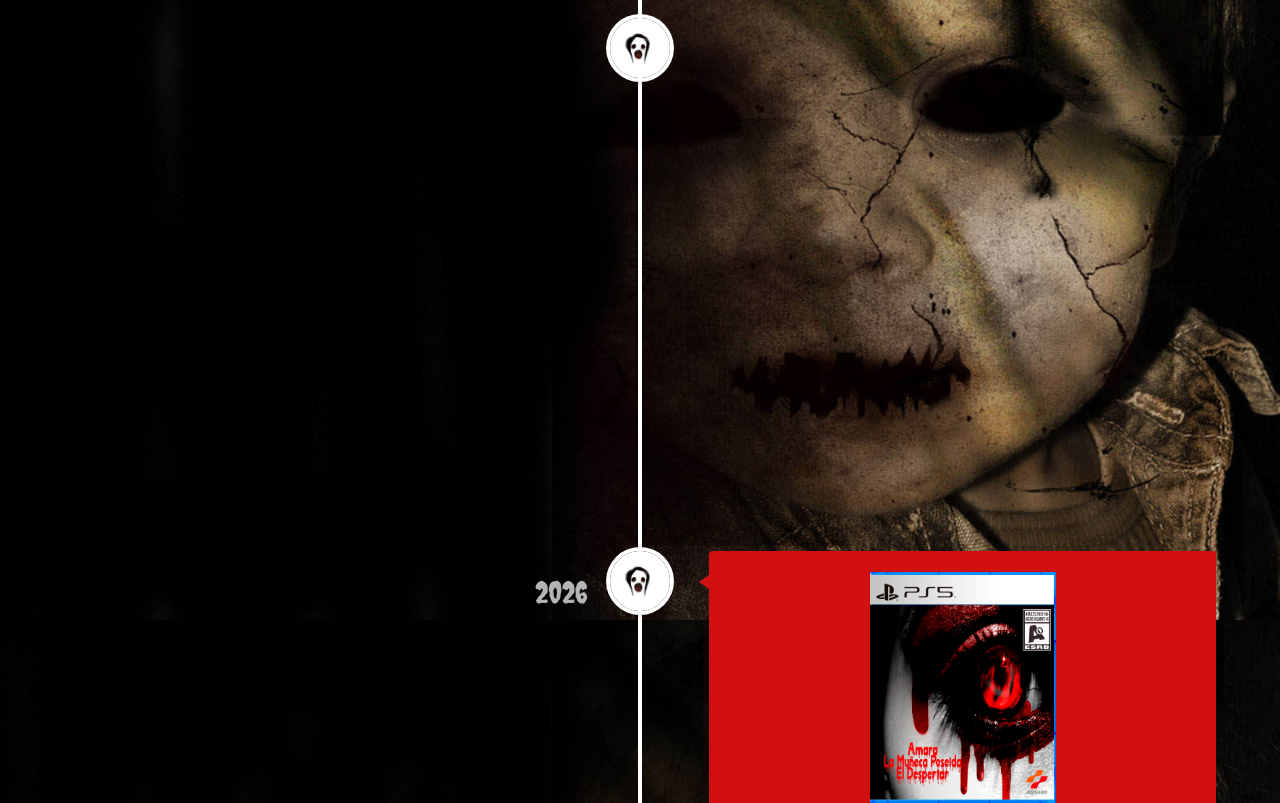
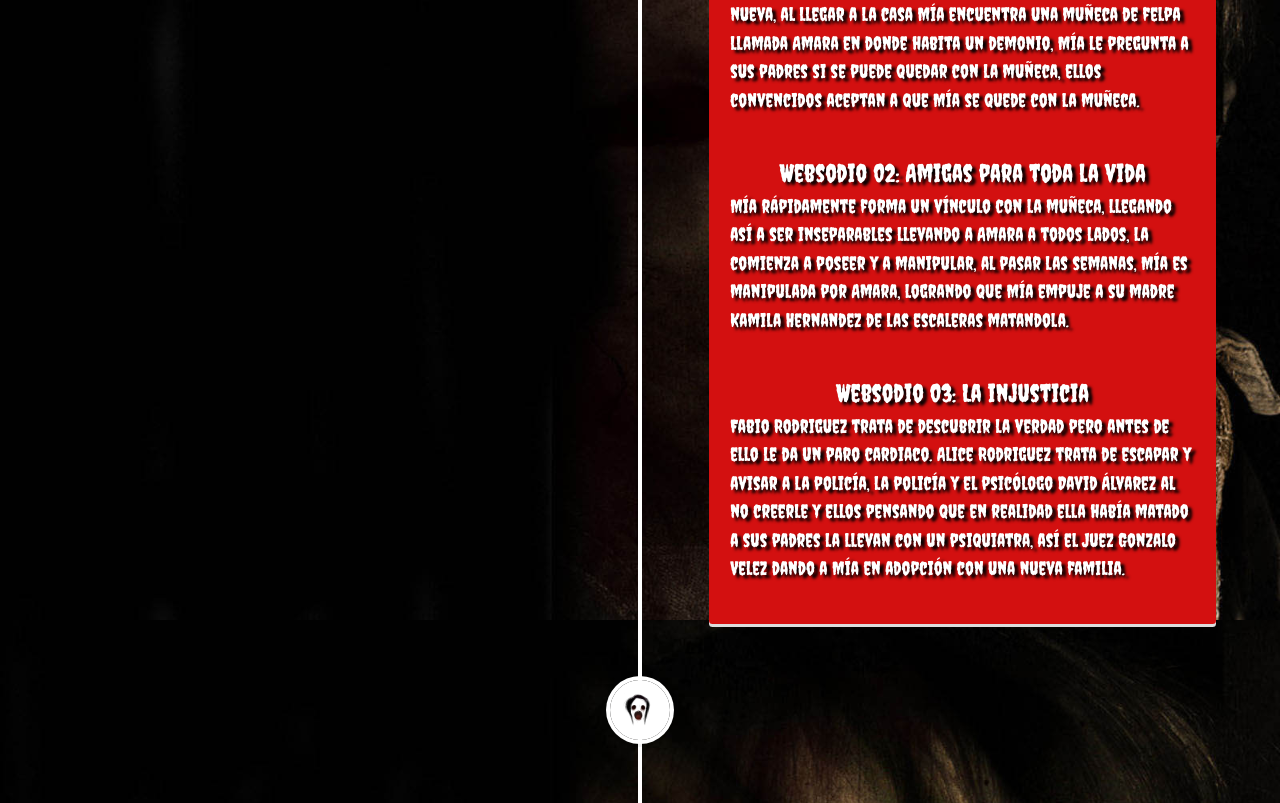
Before and after one commit to Melanyg24/transmedia, a React (Vite) app: page /timeline in a window 1280 px wide. Shown: the part 1300-2103 px from the top of the page. Built offline with nearby package versions, Linux system fonts and the light colour scheme.

Commit message:
actualizando

```diff
--- a/src/Pages/Timeline/TimeLine.jsx
+++ b/src/Pages/Timeline/TimeLine.jsx
@@ -19,7 +19,11 @@ const ExperienceCard = ({ exp }) => (
       color: "#fff",
     }}
     contentArrowStyle={{ borderRight: "10px solid  #D31010" }}
-    date={<span style={{ fontSize: "30px", color:"#fff", marginTop:"20px" }}>{exp.date}</span>}
+    date={
+      <span style={{ fontSize: "30px", color: "#fff", marginTop: "20px" }}>
+        {exp.date}
+      </span>
+    }
     icon={
       <div className="flex justify-center items-center w-full h-full bg-white rounded-full">
         <img
@@ -32,9 +36,29 @@ const ExperienceCard = ({ exp }) => (
   >
     <div>
       <img className="w-[40%] mx-auto" src={exp.img} alt="" />
-      <h3 className="text-center text-white text-[40px] font-bold text-shadow-black">" {exp.title} "</h3>
-      <h3 className="text-white text-shadow-black text-center text-[30px]">{exp.company_name}</h3>
-      <h3 className="text-[25px] text-shadow-black text-center">{exp.points}</h3>
+      <h3 className="text-center text-white text-[40px] font-bold text-shadow-black">
+        " {exp.title} "
+      </h3>
+      <h3 className="text-white text-shadow-black text-center text-[30px]">
+        {exp.company_name}
+      </h3>
+      <h3 className="text-[25px] text-shadow-black text-center">
+        {exp.points}
+      </h3>
+      <ul>
+        {exp.capitulos &&
+          exp.contenido &&
+          exp.capitulos.map((capitulo, index) => (
+            <React.Fragment key={index}>
+              <div className=" py-5">
+                <li className="text-[25px] text-shadow-black text-center">{capitulo}</li>
+                <li className="text-[19px] text-shadow-black">
+                  {exp.contenido[index]}
+                </li>
+              </div>
+            </React.Fragment>
+          ))}
+      </ul>
     </div>
   </VerticalTimelineElement>
 );
--- a/src/Pages/WebSeries/WebSeries.jsx
+++ b/src/Pages/WebSeries/WebSeries.jsx
@@ -54,14 +54,22 @@ const WebSeries = () => {
   const handleVideoPause = (videoKey) => {
     setVideoState((prevState) => ({
       ...prevState,
-      [videoKey]: { ...prevState[videoKey], isPlaying: false, showPauseButton: false },
+      [videoKey]: {
+        ...prevState[videoKey],
+        isPlaying: false,
+        showPauseButton: false,
+      },
     }));
   };
 
   const handleVideoPlay = (videoKey) => {
     setVideoState((prevState) => ({
       ...prevState,
-      [videoKey]: { ...prevState[videoKey], isPlaying: true, showPauseButton: false },
+      [videoKey]: {
+        ...prevState[videoKey],
+        isPlaying: true,
+        showPauseButton: false,
+      },
     }));
   };
 
@@ -105,13 +113,14 @@ const WebSeries = () => {
                 controls
                 src="web01.mp4"
                 className="w-[90%] max-w-[750px] lg:w-[750px] xl:w-[500px] 2xl:w-[750px] rounded-3xl"
-                onEnded={() => handleVideoEnd('video1')}
-                onPause={() => handleVideoPause('video1')}
-                onPlay={() => handleVideoPlay('video1')}
+                onEnded={() => handleVideoEnd("video1")}
+                onPause={() => handleVideoPause("video1")}
+                onPlay={() => handleVideoPlay("video1")}
               />
-              {!videoState.video1.isPlaying && !videoState.video1.showPauseButton && (
+              {!videoState.video1.isPlaying &&
+                !videoState.video1.showPauseButton && (
                   <button
-                  onClick={() => handlePlayPause('video1')}
+                    onClick={() => handlePlayPause("video1")}
                     className="absolute inset-0 flex justify-center items-center bg-black bg-opacity-50 text-white text-2xl rounded-3xl"
                   >
                     <FaRegCirclePlay className="text-7xl xl:text-9xl z-50" />
@@ -124,7 +133,7 @@ const WebSeries = () => {
                       ...prevState,
                       video1: { ...prevState.video1, showPauseButton: false },
                     }));
-                    handlePlayPause('video1');
+                    handlePlayPause("video1");
                   }}
                   className="absolute inset-0 flex flex-col justify-center items-center bg-black bg-opacity-50 text-white text-2xl rounded-3xl"
                 >
@@ -136,12 +145,12 @@ const WebSeries = () => {
           <div className="flex justify-center items-center px-10">
             <p className="text-white text-[15px] text-justify md:text-4xl text-shadow-red xl:text-2xl 2xl:text-4xl">
               La familia Rodriguez conformada por los padres Kamila Hernandez y
-              Fabio Rodriguez, su hija Mía Rodriguez de 12 años y Alice
-              Rodriguez de 19 años quién es muy rebelde y tiene un conflicto con
+              Fabio Rodriguez, su hija Mía Rodriguez de 12 años y Alice
+              Rodriguez de 19 años quién es muy rebelde y tiene un conflicto con
               sus padres, ellos deciden mudarse a una casa nueva, al llegar a la
-              casa Mía encuentra una muñeca de felpa llamada Amara en donde
-              habita un demonio, Mía le pregunta a sus padres si se puede quedar
-              con la muñeca, ellos convencidos aceptan a que Mía se quede con la
+              casa Mía encuentra una muñeca de felpa llamada Amara en donde
+              habita un demonio, Mía le pregunta a sus padres si se puede quedar
+              con la muñeca, ellos convencidos aceptan a que Mía se quede con la
               muñeca.
             </p>
           </div>
@@ -160,13 +169,14 @@ const WebSeries = () => {
                 controls
                 src="web02.mp4"
                 className="w-[90%] max-w-[750px] lg:w-[750px] xl:w-[500px] 2xl:w-[750px] rounded-3xl"
-                onEnded={() => handleVideoEnd('video2')}
-                onPause={() => handleVideoPause('video2')}
-                onPlay={() => handleVideoPlay('video2')}
+                onEnded={() => handleVideoEnd("video2")}
+                onPause={() => handleVideoPause("video2")}
+                onPlay={() => handleVideoPlay("video2")}
               />
-              {!videoState.video2.isPlaying && !videoState.video2.showPauseButton && (
+              {!videoState.video2.isPlaying &&
+                !videoState.video2.showPauseButton && (
                   <button
-                  onClick={() => handlePlayPause('video2')}
+                    onClick={() => handlePlayPause("video2")}
                     className="absolute inset-0 flex justify-center items-center bg-black bg-opacity-50 text-white text-2xl rounded-3xl"
                   >
                     <FaRegCirclePlay className="text-7xl xl:text-9xl z-50" />
@@ -179,7 +189,7 @@ const WebSeries = () => {
                       ...prevState,
                       video2: { ...prevState.video2, showPauseButton: false },
                     }));
-                    handlePlayPause('video2');
+                    handlePlayPause("video2");
                   }}
                   className="absolute inset-0 flex flex-col justify-center items-center bg-black bg-opacity-50 text-white text-2xl rounded-3xl"
                 >
@@ -190,14 +200,11 @@ const WebSeries = () => {
           </div>
           <div className="flex justify-center items-center px-10">
             <p className="text-white text-[15px] text-justify md:text-4xl text-shadow-red xl:text-2xl 2xl:text-4xl">
-              La familia Rodriguez conformada por los padres Kamila Hernandez y
-              Fabio Rodriguez, su hija Mía Rodriguez de 12 años y Alice
-              Rodriguez de 19 años quién es muy rebelde y tiene un conflicto con
-              sus padres, ellos deciden mudarse a una casa nueva, al llegar a la
-              casa Mía encuentra una muñeca de felpa llamada Amara en donde
-              habita un demonio, Mía le pregunta a sus padres si se puede quedar
-              con la muñeca, ellos convencidos aceptan a que Mía se quede con la
-              muñeca.
+              Mía rápidamente forma un vínculo con la muñeca, llegando así a ser
+              inseparables llevando a Amara a todos lados, la comienza a poseer
+              y a manipular, al pasar las semanas, Mía es manipulada por Amara,
+              logrando que Mía empuje a su madre Kamila Hernandez de las
+              escaleras matandola.
             </p>
           </div>
         </div>
@@ -215,13 +222,14 @@ const WebSeries = () => {
                 controls
                 src="web03.mp4"
                 className="w-[90%] max-w-[750px] lg:w-[750px] xl:w-[500px] 2xl:w-[750px] rounded-3xl"
-                onEnded={() => handleVideoEnd('video3')}
-                onPause={() => handleVideoPause('video3')}
-                onPlay={() => handleVideoPlay('video3')}
+                onEnded={() => handleVideoEnd("video3")}
+                onPause={() => handleVideoPause("video3")}
+                onPlay={() => handleVideoPlay("video3")}
               />
-              {!videoState.video3.isPlaying && !videoState.video3.showPauseButton && (
+              {!videoState.video3.isPlaying &&
+                !videoState.video3.showPauseButton && (
                   <button
-                  onClick={() => handlePlayPause('video3')}
+                    onClick={() => handlePlayPause("video3")}
                     className="absolute inset-0 flex justify-center items-center bg-black bg-opacity-50 text-white text-2xl rounded-3xl"
                   >
                     <FaRegCirclePlay className="text-7xl xl:text-9xl z-50" />
@@ -234,7 +242,7 @@ const WebSeries = () => {
                       ...prevState,
                       video3: { ...prevState.video3, showPauseButton: false },
                     }));
-                    handlePlayPause('video3');
+                    handlePlayPause("video3");
                   }}
                   className="absolute inset-0 flex flex-col justify-center items-center bg-black bg-opacity-50 text-white text-2xl rounded-3xl"
                 >
@@ -245,14 +253,12 @@ const WebSeries = () => {
           </div>
           <div className="flex justify-center items-center px-10">
             <p className="text-white text-[15px] text-justify md:text-4xl text-shadow-red xl:text-2xl 2xl:text-4xl">
-              La familia Rodriguez conformada por los padres Kamila Hernandez y
-              Fabio Rodriguez, su hija Mía Rodriguez de 12 años y Alice
-              Rodriguez de 19 años quién es muy rebelde y tiene un conflicto con
-              sus padres, ellos deciden mudarse a una casa nueva, al llegar a la
-              casa Mía encuentra una muñeca de felpa llamada Amara en donde
-              habita un demonio, Mía le pregunta a sus padres si se puede quedar
-              con la muñeca, ellos convencidos aceptan a que Mía se quede con la
-              muñeca.
+              Fabio Rodriguez trata de descubrir la verdad pero antes de ello le
+              da un paro cardiaco. Alice Rodriguez trata de escapar y avisar a
+              la policía, la policía y el psicólogo David Álvarez al no creerle
+              y ellos pensando que en realidad ella había matado a sus padres la
+              llevan con un psiquiatra, así el Juez Gonzalo Velez dando a Mía en
+              adopción con una nueva familia.
             </p>
           </div>
         </div>
--- a/src/constants/index.js
+++ b/src/constants/index.js
@@ -1,33 +1,6 @@
 import {
-  mobile,
-  backend,
-  creator,
-  web,
-  javascript,
-  typescript,
-  html,
-  css,
-  reactjs,
-  redux,
-  tailwind,
-  nodejs,
-  mongodb,
-  git,
-  figma,
-  docker,
-  meta,
-  starbucks,
-  tesla,
-  shopify,
-  carrent,
-  jobit,
-  tripguide,
-  threejs,
   iconoGrito,
 } from "../assets";
-
-
-
 
 const experiences = [
   {
@@ -45,8 +18,20 @@ const experiences = [
     icon: iconoGrito,
     iconBg: "#383E56",
     date: "2025",
-    points: "Aqui se desarrolla la historia principal donde se explicara como la muñeca manipulará a la actriz principal",
-    img: ""
+    points: "",
+    img: "",
+    capitulos: [
+      "Websodio 01: Un Nuevo Comienzo",
+      "Websodio 02: Amigas para toda la vida",
+      "Websodio 03: La injusticia",
+    ],
+    contenido:[
+      "La familia Rodriguez conformada por los padres Kamila Hernandez y Fabio Rodriguez, su hija Mía Rodriguez de 12 años y Alice Rodriguez de 19 años quién es muy rebelde y tiene un conflicto con sus padres, ellos deciden mudarse a una casa nueva, al llegar a la casa Mía encuentra una muñeca de felpa llamada Amara en donde habita un demonio, Mía le pregunta a sus padres si se puede quedar con la muñeca, ellos convencidos aceptan a que Mía se quede con la muñeca.",
+      "Mía rápidamente forma un vínculo con la muñeca, llegando así a ser inseparables llevando a Amara a todos lados, la comienza a poseer y a manipular, al pasar las semanas, Mía es manipulada por Amara, logrando que Mía empuje a su madre Kamila Hernandez de las escaleras matandola.",
+      "Fabio Rodriguez trata de descubrir la verdad pero antes de ello le da un paro cardiaco. Alice Rodriguez trata de escapar y avisar a la policía, la policía y el psicólogo David Álvarez al no creerle y ellos pensando que en realidad ella había matado a sus padres la llevan con un psiquiatra, así el Juez Gonzalo Velez dando a Mía en adopción con una nueva familia."
+
+    ]
+
   },
   {
     title: "La Busqueda",
```
Lines whose indentation alone changed are shown as unchanged.
